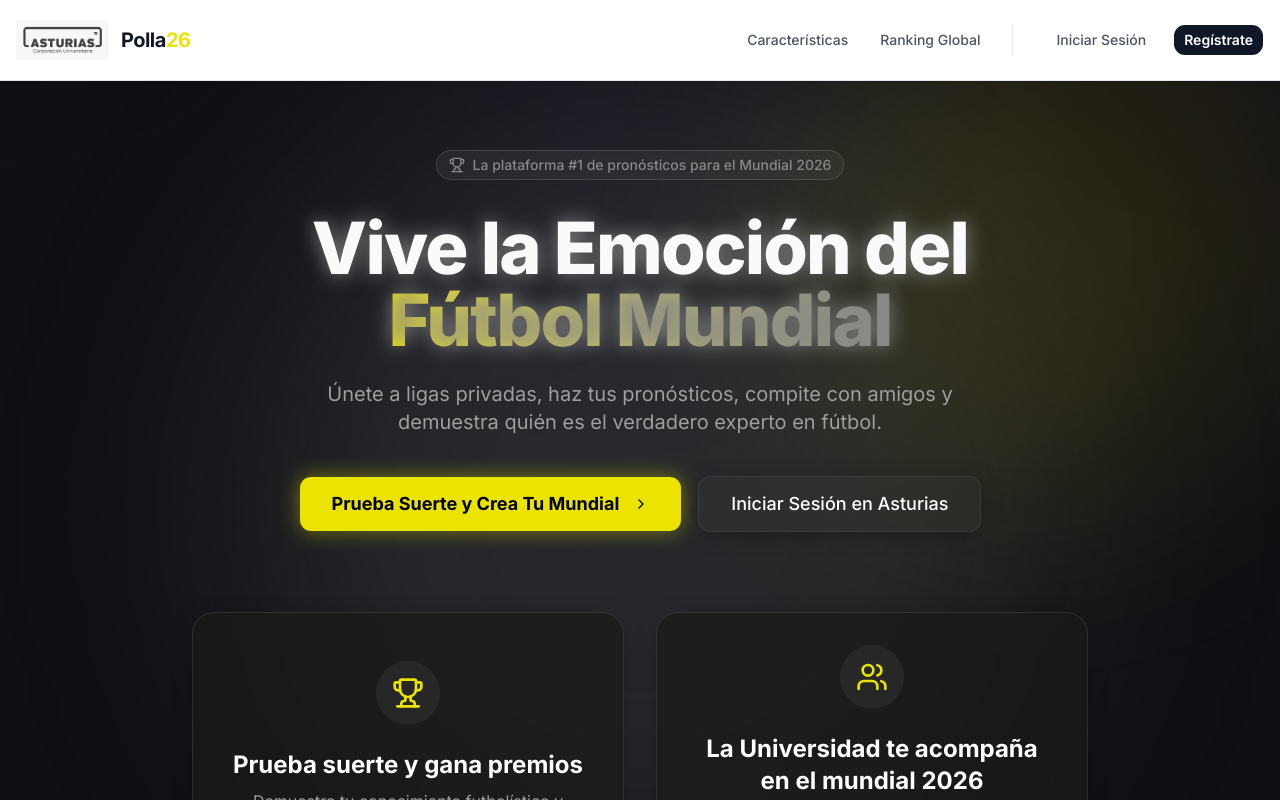
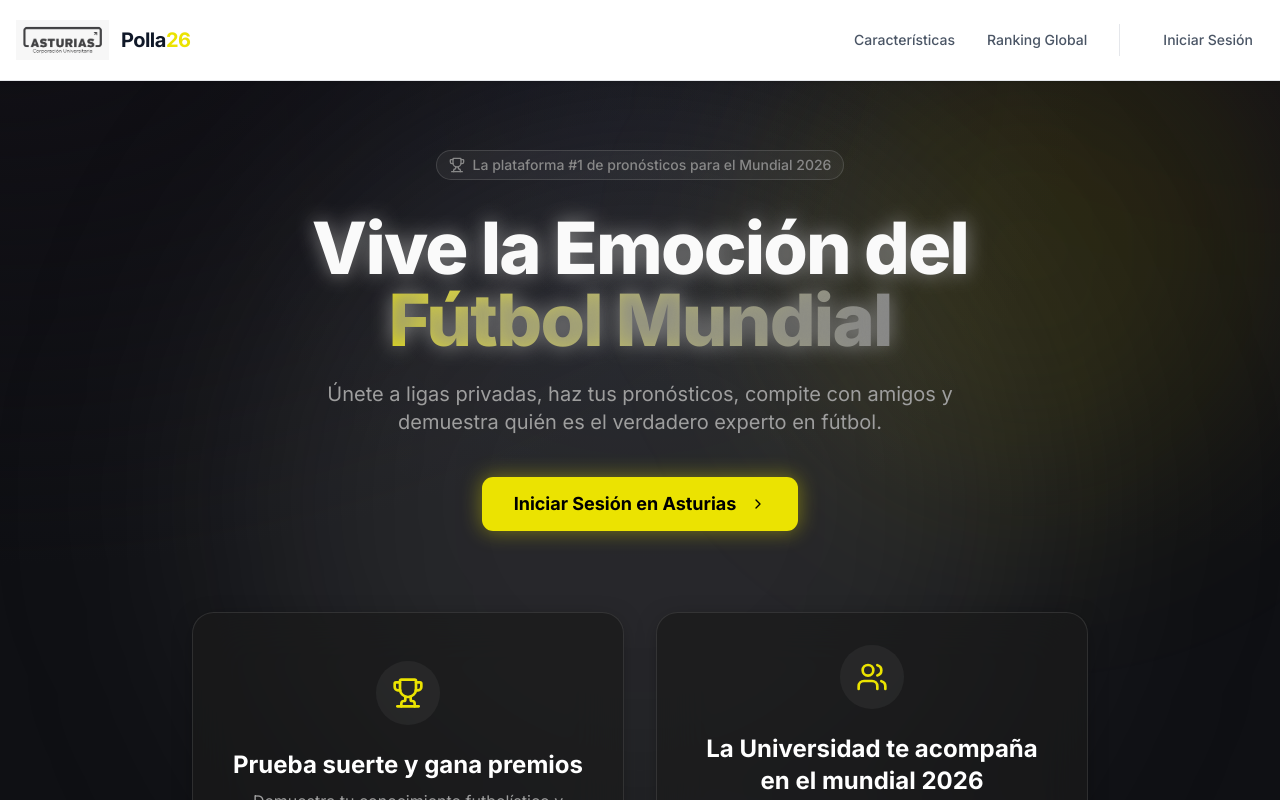
Before and after one commit to brayanxd99/polla-2026, a Next.js app: page / in a window 1280 px wide. Shown: the top 800 px of the page. Built offline with nearby package versions, Linux system fonts and the light colour scheme.

Commit message:
style: remove all remaining register buttons from UI

```diff
--- a/src/components/Hero.tsx
+++ b/src/components/Hero.tsx
@@ -50,15 +50,10 @@ export function Hero() {
           transition={{ duration: 0.5, delay: 0.3 }}
           className="flex flex-col sm:flex-row items-center justify-center gap-4"
         >
-          <Link href="/register">
+          <Link href="/login">
             <Button size="lg" className="w-full sm:w-auto bg-polla-neon text-black hover:bg-polla-neon/90 h-14 px-8 text-lg font-bold shadow-[0_0_20px_rgba(235,227,1,0.4)]">
-              Prueba Suerte y Crea Tu Mundial
+              Iniciar Sesión en Asturias
               <ChevronRight className="ml-2 w-5 h-5" />
-            </Button>
-          </Link>
-          <Link href="/login">
-            <Button size="lg" variant="outline" className="w-full sm:w-auto h-14 px-8 text-lg glass border-white/20 hover:bg-white/10 text-white">
-              Iniciar Sesión en Asturias
             </Button>
           </Link>
         </motion.div>
--- a/src/components/layout/Navbar.tsx
+++ b/src/components/layout/Navbar.tsx
@@ -32,11 +32,6 @@ export function Navbar() {
               <Link href="/login">
                 <Button variant="ghost" className="text-gray-600 hover:bg-gray-100 hover:text-polla-neon">
                   Iniciar Sesión
-                </Button>
-              </Link>
-              <Link href="/register">
-                <Button className="bg-gray-900 hover:bg-polla-neon hover:text-gray-900 text-white font-semibold transition-colors">
-                  Regístrate
                 </Button>
               </Link>
             </div>
@@ -117,11 +112,6 @@ export function Navbar() {
                     Iniciar Sesión
                   </Button>
                 </Link>
-                <Link href="/register" onClick={() => setIsOpen(false)}>
-                  <Button className="w-full h-12 bg-gray-900 text-white hover:bg-polla-neon hover:text-gray-900 transition-colors text-base font-semibold shadow-md">
-                    Regístrate
-                  </Button>
-                </Link>
               </div>
             </motion.div>
           </>
```
